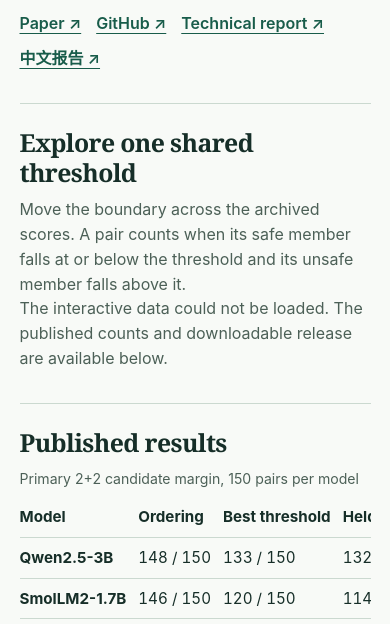
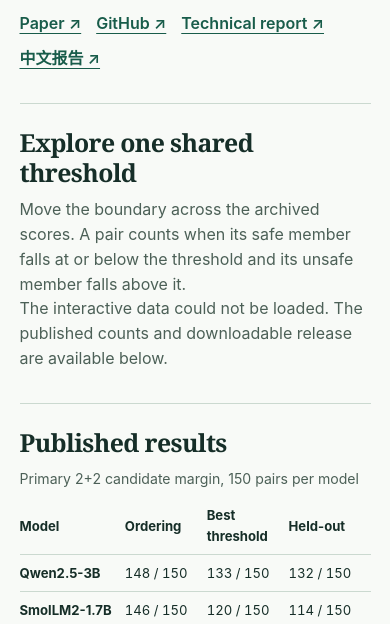
Before and after one commit to dqswordman/pairsafe, a plain HTML site: page space/index.html in a window 390 px wide. Shown: the part 220-844 px from the top of the page. Drawn offline with Linux system fonts and the light colour scheme; no server answers.

Commit message:
Keep all four published result columns visible on small screens

```diff
--- a/space/style.css
+++ b/space/style.css
@@ -39,3 +39,9 @@ footer{margin-top:30px}
 :focus-visible{outline:3px solid #346683;outline-offset:3px}
 [hidden]{display:none!important}
 @media(max-width:470px){main{padding-top:20px}.counts{gap:8px;padding:12px 10px}dt{font-size:.78rem}.fields{gap:12px}nav,footer{gap:10px 15px}}
+@media(max-width:520px){
+  table{font-size:.82rem;table-layout:fixed}
+  th,td{padding:8px 4px 8px 0}
+  th{white-space:normal;overflow-wrap:break-word}
+  th:first-child{width:30%}
+}
```
